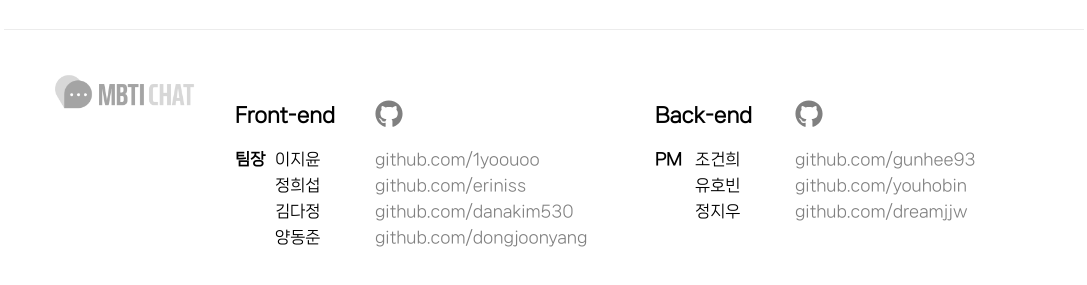
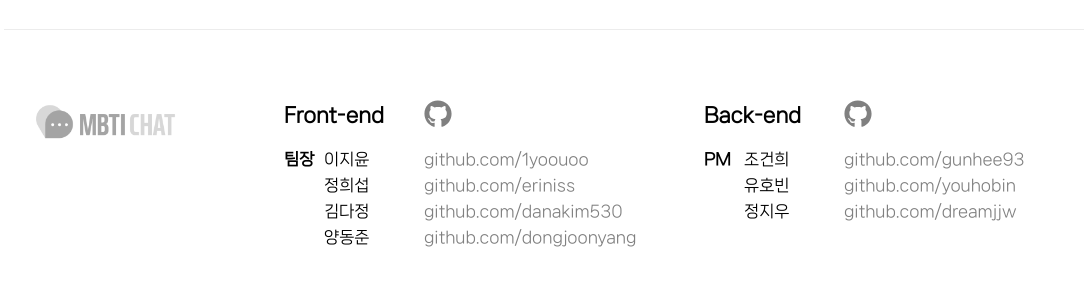
Before and after one commit to Sassy-Project/front-mbti-chat, a React (Create React App) app: page / in a window 1280 px wide. Shown: the part 1325-1610 px from the top of the page, without its empty margins (96-1183 px from the left). Built offline with nearby package versions, Linux system fonts and the light colour scheme.

Commit message:
fix: IntroTeam > module.scss

```diff
--- a/src/common/Footer/style.module.scss
+++ b/src/common/Footer/style.module.scss
@@ -1,3 +1,7 @@
+@import '../../sass/abstracts/mixins';
+@import '../../main.scss';
+
+@include desktop {
   .Footer {
     box-sizing: border-box;
     display: flex;
@@ -6,12 +10,39 @@
     padding: 40px 0 80px;
     margin: 0 auto;
     width: 1080px;
-    &__items{
+    &__items {
       margin: auto;
       display: flex;
-        &--logo{
+      &__logo {
         padding: 30px;
         min-width: 200px;
       }
     }
   }
+}
+
+@include tablet {
+  .Footer {
+    box-sizing: border-box;
+    display: flex;
+    justify-content: center;
+    border-top: 1px solid #ececec;
+    padding: 40px 0 80px;
+    margin: 0 auto;
+    width: 1080px;
+    &__items {
+      margin: auto;
+      display: flex;
+      &__logo {
+        padding: 30px;
+        min-width: 200px;
+      }
+    }
+  }
+}
+
+@include mobile {
+  .Footer {
+    display: none;
+  }
+}
--- a/src/common/Header/style.module.scss
+++ b/src/common/Header/style.module.scss
@@ -8,12 +8,12 @@
   width: 100%;
   height: 72px;
   border-bottom: 1px solid #ececec;
-    &__nav{
+  &__nav {
     display: flex;
     justify-content: space-between;
     align-items: center;
     width: 1080px;
-        &--right {
+    &__right {
       display: flex;
     }
   }
--- a/src/components/IntroTeam/index.tsx
+++ b/src/components/IntroTeam/index.tsx
@@ -1,6 +1,6 @@
 import { Link } from 'react-router-dom';
 import Github from '../../assets/Github';
-import './style.scss';
+import styles from './style.module.scss';
 
 interface member {
   id: number;
@@ -23,12 +23,12 @@ interface MemberProps {
 
 const IntroTeam = ({ title, members, url }: IntroTeamProps) => {
   return (
-    <section className='IntroTeam'>
-      <div className='IntroTeam__top'>
-        <b className='IntroTeam__title'>{title}</b>
+    <section className={styles.IntroTeam}>
+      <div className={styles.IntroTeam__top}>
+        <b className={styles.IntroTeam__title}>{title}</b>
         <Github url={url} />
       </div>
-      <div className='IntroTeam__bottom'>
+      <div className={styles.IntroTeam__bottom}>
         {members &&
           members.map((member: any) => {
             return (
@@ -47,11 +47,11 @@ const IntroTeam = ({ title, members, url }: IntroTeamProps) => {
 
 const Member = ({ position, name, url }: MemberProps) => {
   return (
-    <div className='Member'>
-      <b className='Member__position'>{position}</b>
-      <span className='Member__name'>{name}</span>
+    <div className={styles.Member}>
+      <b className={styles.Member__position}>{position}</b>
+      <span className={styles.Member__name}>{name}</span>
       <Link to={`https://github.com/${url}`} style={{ textDecoration: 'none' }} target='_blank'>
-        <span className='Member__url'>github.com/{url}</span>
+        <span className={styles.Member__url}>github.com/{url}</span>
       </Link>
     </div>
   );
```
Also changed, not shown: src/components/IntroTeam/style.module.scss (renamed from src/components/IntroTeam/style.scss). Lines whose indentation alone changed are shown as unchanged.
